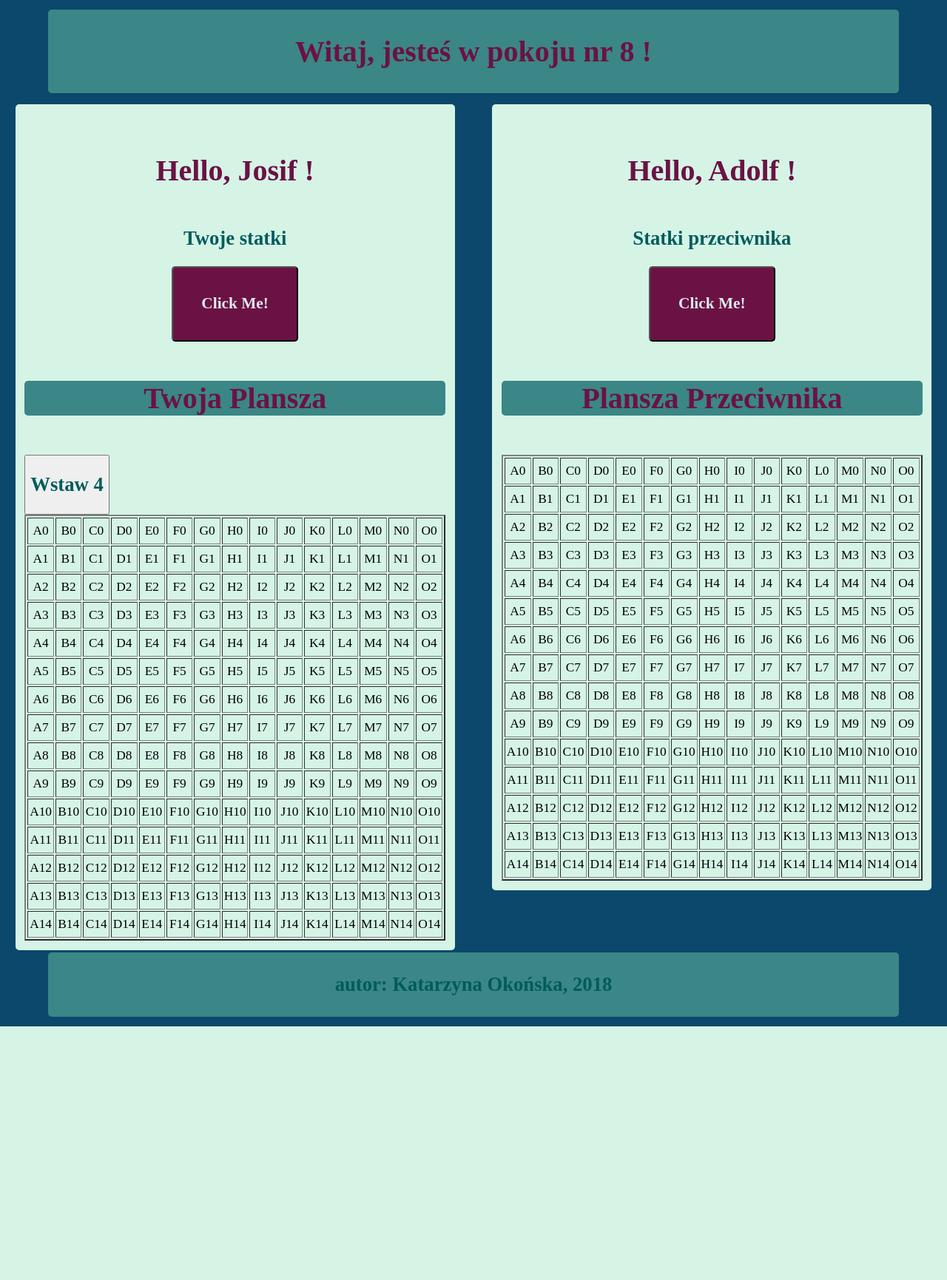
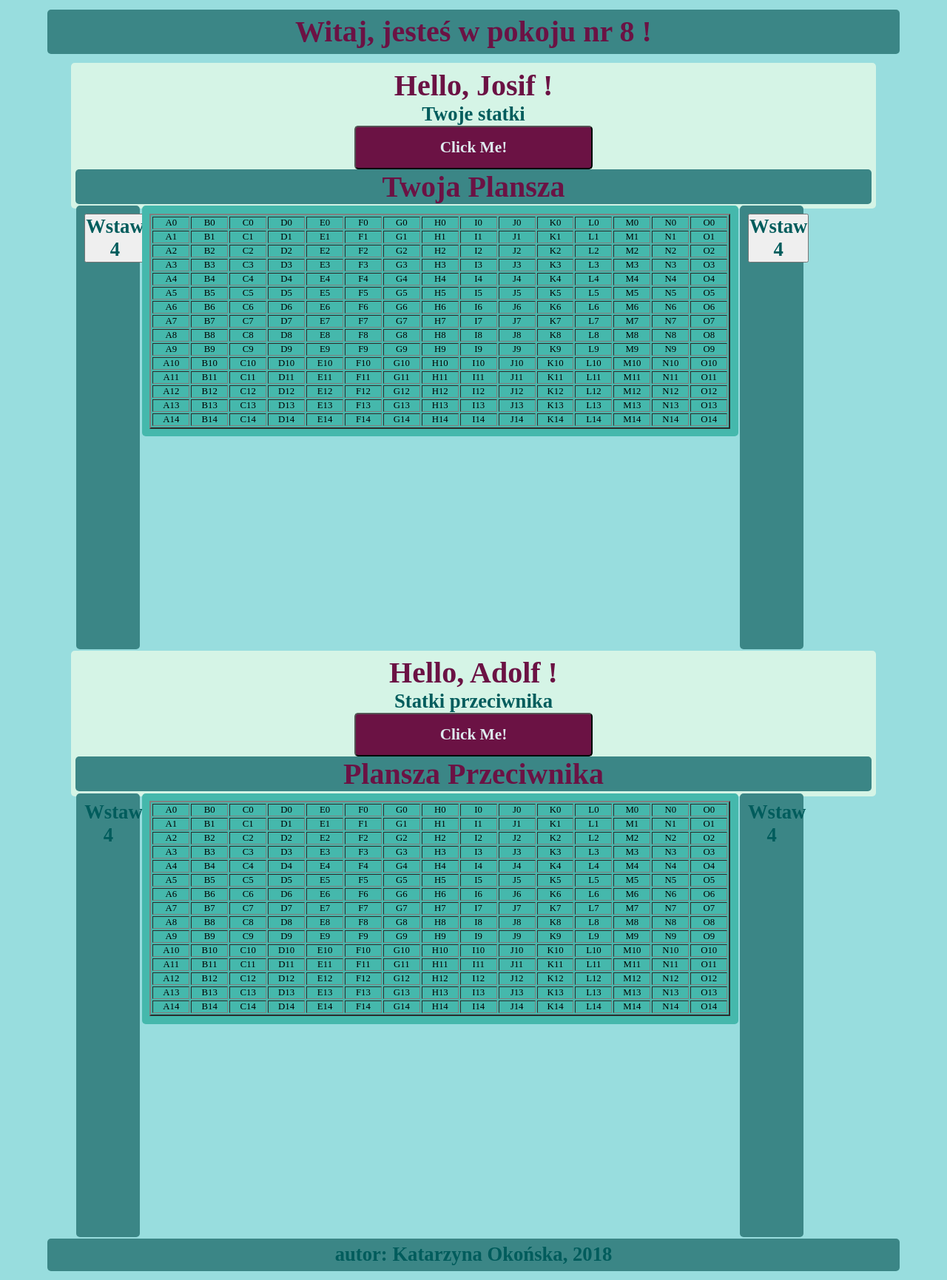
Before and after one commit to KatOkonska/Statki, a Flask app: page / in a window 1280 px wide. Shown: the whole page at 74% size. Before the commit the page ends 1388 px from the top, so only its background shows below. Run offline with Flask 2, Linux system fonts and the light colour scheme; some libraries are stand-ins or nearby versions.

Commit message:
Poprawa responsywnosci elementow

```diff
--- a/app/static/main.css
+++ b/app/static/main.css
@@ -1,10 +1,11 @@
-body
+
+    body
     {
         text-align:justify;
         font-family:'Kaushan Script';
         font-size: 13pt;
         float: center;
-        background-color: #0B486B
+        background-color: #98DDDE
 
 
     }
@@ -49,6 +50,20 @@ body
 
     }
 
+* { box-sizing: border-box; padding: 0; margin: 0; }
+
+    table
+    {
+        width: 100%;
+    }
+    td
+    {
+        width: calc(100% / 15);
+        height: calc(100% / 15);
+        overflow: hidden;
+        font-size: 1vw; /* <---- the viewport relative font-size */
+    }
+
     .button
     {
         background-color: #6b1244;
@@ -78,11 +93,11 @@ body
 
     .sectionLeft
     {
-        width: 45%;
+        width: 47.8%;
         margin-top: 0.2%;
         margin-bottom: 0.2%;
-        margin-left: 1%;
-        margin-right: 1%;
+        margin-left: 0%;
+        margin-right: 0%;
         float: left;
         background: #d5f4e6;
         padding: 1%;
@@ -92,11 +107,11 @@ body
 
     .sectionRight
     {
-        width: 45%;
+        width: 47.8%;
         margin-top: 0.2%;
         margin-bottom: 0.2%;
-        margin-left: 1%;
-        margin-right:1%;
+        margin-left: 0%;
+        margin-right: 0%;
         float: right;
         background:#d5f4e6;
         padding: 1%;
@@ -104,49 +119,106 @@ body
 
 
     }
-
-    .boardContainer
+    .boardArea
     {
-        background: #888881;
-        display: block;
-        margin: auto;
+            background:blue;
     }
 
-    .boardContent
+    .unusedShips
+
     {
+        width: 8%;
+        height: 600px;
+        margin-top: 0.2%;
+        margin-bottom: 0.2%;
+        margin-left: 0.1%;
+        margin-right: 0.1%;
         float: left;
-        width: 100$;
-        background: blue;
-        overflow: hidden;
-        position: relative;;
+        background: #3B8686;
+        padding: 1%;
+        border-radius: 5px;
+
     }
 
-    .board
+
+    .boardUser
     {
+        width: 75%;
+        margin-top: 0.2%;
+        margin-bottom: 0.2%;
+        margin-left: 0.1%;
+        margin-right: 0.1%;
         float: left;
-        width: 30%;
-        position: relative;
-        overflow: hidden;
-        left: 80%;
+        background: #45B8AC;
+        padding: 1%;
+        border-radius: 5px;
+
     }
 
-    .shipsContainer
+    .usedShips
+
     {
+        width: 8%;
+        height: 600px;
+        margin-top: 0.2%;
+        margin-bottom: 0.2%;
+        margin-left: 0.1%;
+        margin-right: 0.1%;
         float: left;
-        width: 100$;
-        background: green;
-        position: relative;
-        right: 30%;
+        background: #3B8686;
+        padding: 1%;
+        border-radius: 5px;
+
     }
 
-    .shipContent
+
+    .unshotShips
+
     {
+        width: 8%;
+        height: 600px;
+        margin-top: 0.2%;
+        margin-bottom: 0.2%;
+        margin-left: 0.1%;
+        margin-right: 0.1%;
         float: left;
-        width: 30%;
-        position: relative;
-        overflow: hidden;
-        left: 80%
+        background: #3B8686;
+        padding: 1%;
+        border-radius: 5px;
+
     }
+
+
+    .boardOpponent
+    {
+        width: 75%;
+        margin-top: 0.2%;
+        margin-bottom: 0.2%;
+        margin-left: 0.1%;
+        margin-right: 0.1%;
+        float: left;
+        background: #45B8AC;
+        padding: 1%;
+        border-radius: 5px;
+
+    }
+
+    .shotShips
+
+    {
+        width: 8%;
+        height: 600px;
+        margin-top: 0.2%;
+        margin-bottom: 0.2%;
+        margin-left: 0.1%;
+        margin-right: 0.1%;
+        float: left;
+        background: #3B8686;
+        padding: 1%;
+        border-radius: 5px;
+
+    }
+
 
 
 
@@ -165,11 +237,11 @@ body
 
     }
 
-@media all and (max-width: 1200px)
+@media all and (max-width: 1750px)
 {
 
 
-    .section_left
+    .sectionLeft
     {
         float: none;
         display: block;
@@ -181,7 +253,7 @@ body
         margin-bottom: 0.5%;
 
     }
-    .section_right
+    .sectionRight
     {
 
         float: none;
--- a/app/templates/index.html
+++ b/app/templates/index.html
@@ -13,12 +13,6 @@
         var currentShipCanBePlaced = false;
         var placedShips = []; // empty array
 
-
-        var cars = [
-         { "make":"Porsche", "model":"911S" },
-         { "make":"Mercedes-Benz", "model":"220SE" },
-         { "make":"Jaguar","model": "Mark VII" }
-        ];
 
         var htmlData =
         {
@@ -120,15 +114,15 @@
 
             clearTilesSelection();
             redrawPlacedShips();
-            console.log("Coords: "+ boardLetters[x] +"  "+y);
-            console.log("x+currentShipSize: "+ (x+currentShipSize));
-            console.log("(15-x): "+   (15-x));
-            console.log("y+currentShipSize: "+ (y+currentShipSize));
-            console.log("(15-y): "+   (15-y));
+            //console.log("Coords: "+ boardLetters[x] +"  "+y);
+            //console.log("x+currentShipSize: "+ (x+currentShipSize));
+            //console.log("(15-x): "+   (15-x));
+            //console.log("y+currentShipSize: "+ (y+currentShipSize));
+            //console.log("(15-y): "+   (15-y));
 
             if (currentShipRotation==0)
             {
-                if(parseInt(x) + currentShipSize < 15+1)
+                if(parseInt(x) + currentShipSize < 15)
                 {
                     for (i = 0; i < currentShipSize; i++)
                     {
@@ -147,7 +141,7 @@
             }
             else
             {
-                if(parseInt(y) + currentShipSize < 15+1)
+                if(parseInt(y) + currentShipSize < 15)
                 {
                     for (i = 0; i < currentShipSize; i++)
                     {
@@ -187,13 +181,18 @@
                 <h2>Twoje statki</h2>
                 <button type="button" id="button_one" class="button" onclick="startGame()"><h3>Click Me!</h3></button>
             </section>
+            <section >
                 <section class="title">
                     <h1>Twoja Plansza</h1>
                 </section>
-            <section>
+                <section class="boardArea">
+                    <section class = "unusedShips">
                         <button id="placeShip" onclick="setCurrentShipSize(4)">
                             <h2>Wstaw 4</h2>
                         </button>
+                    </section>
+
+                    <section class = "boardUser">
                         <table border = "2pt" id="board" align="center">
                             {% set letters = ['A','B','C','D','E','F','G','H','I','J','K','L','M','N','O'] %}
                             {% for k in range (0,15) %}
@@ -206,6 +205,16 @@
                             {% endfor %}
                         </table>
                     </section>
+
+                    <section class = "usedShips">
+                        <button id="placeShip" onclick="setCurrentShipSize(4)">
+                            <h2>Wstaw 4</h2>
+                        </button>
+                    </section>
+
+                </section>
+            </section>
+
         </section>
 
 
@@ -220,7 +229,14 @@
             <section class="title">
                 <h1>Plansza Przeciwnika</h1>
             </section>
+
+            <section class="boardArea">
+                <section class = "unshotShips">
+                    <h2>Wstaw 4</h2>
+                </section>
+
                 <section>
+                    <section class = "boardOpponent">
                         <table border = "2pt" id="board" align="center">
                                 {% for k in range (0,15) %}
                                 <tr>
@@ -233,6 +249,13 @@
                             </table>
                     </section>
                 </section>
+
+                <section class = "shotShips">
+                            <h2>Wstaw 4</h2>
+                </section>
+            </section>
+
+        </section>
     </section>
 
     </body>
```
Lines whose indentation alone changed are shown as unchanged.
